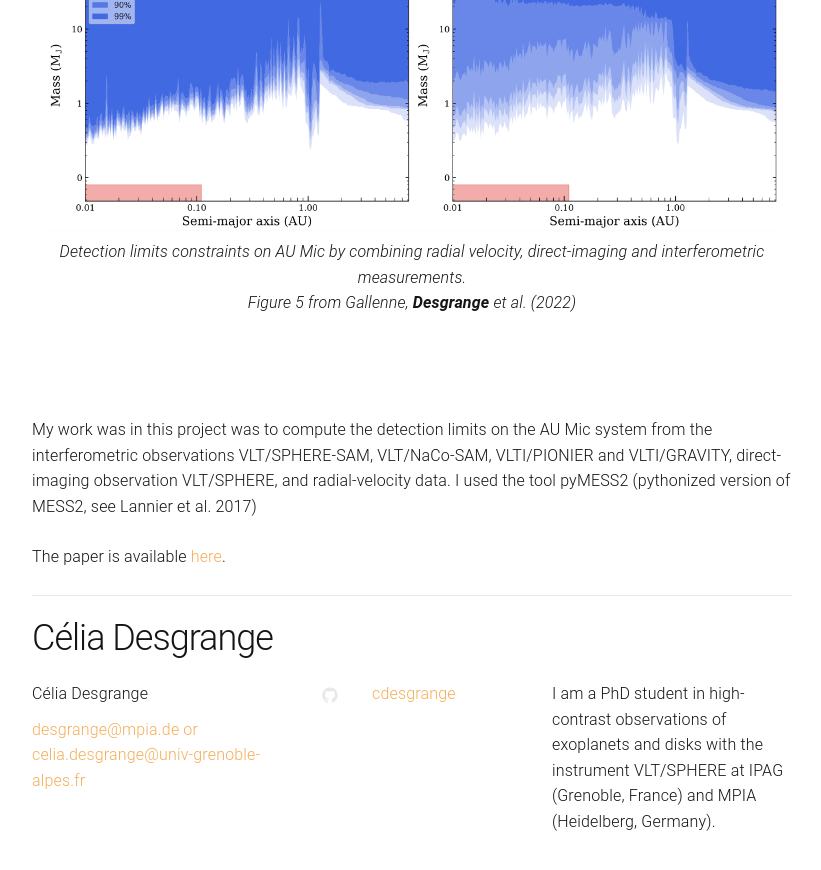
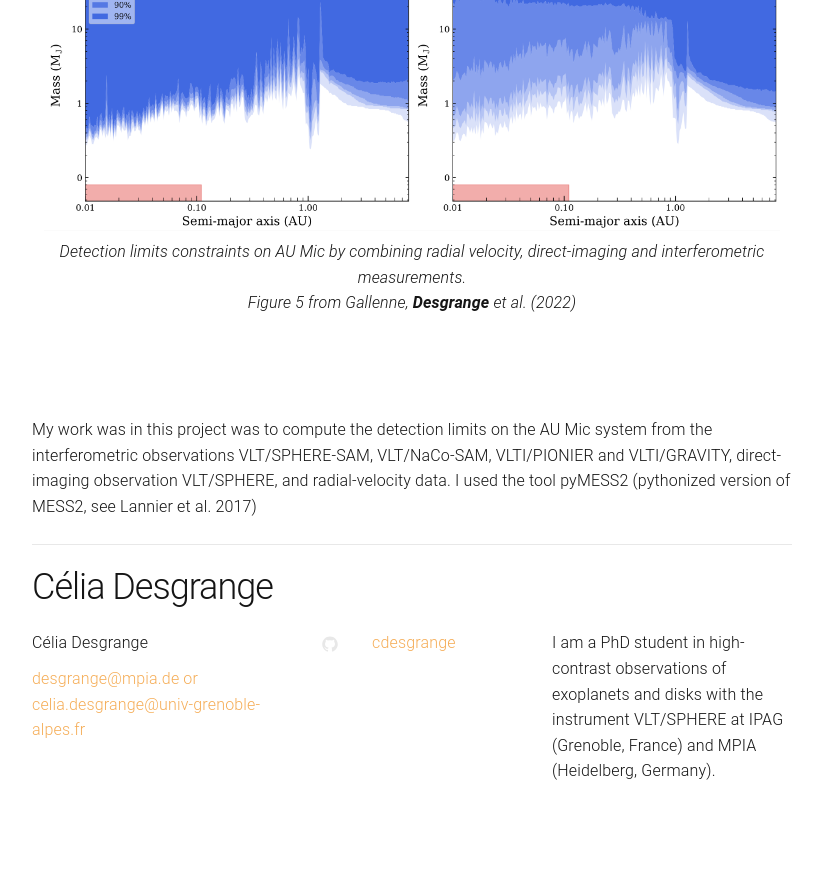
Before and after one commit to cdesgrange/cdesgrange.github.io, a Jekyll site: the page built from _posts/2022-03-23-AUMic.markdown, in a window 1280 px wide and 900 px high, scrolled down 1782 px. Shown: the top 870 px of the window, without its empty margins (228-1049 px from the left). Built offline with Jekyll 4.4.1, drawn with Linux system fonts in a browser that asks for light colours; after the commit the page ends 2631 px from its top, so only the background shows below that; some of the changed lines change nothing that is shown.

Commit message:
change location paper available here

```diff
--- a/_posts/2022-03-23-AUMic.markdown
+++ b/_posts/2022-03-23-AUMic.markdown
@@ -5,7 +5,7 @@
 preview: fig/fig_intro_AUMic.png
 ---
 
-<b> Second-author paper: </b> <i> Probing the innermost region of the AU Microscopii debris disc</i>, Gallenne,  Desgrange et al., 2022, Astronomy & Astrophysics.
+<b> Second-author paper: </b> <i>  <a href="https://ui.adsabs.harvard.edu/abs/2022A%26A...665A..41G/abstract">Probing the innermost region of the AU Microscopii debris disc</a></i>, Gallenne,  Desgrange et al., 2022, Astronomy & Astrophysics.
 
 The AU Mic system is young and has a nearby M-dwarf star harbouring a circumstellar debris disc. It has two discovered planets, AU Mic b and c on orbital periods of 8.5 days and 18.9 days (semi-major axes of 0.07 au and 0.11), respectively. In addition, large-scale structures within the disc were discovered and are moving outwards at high velocity.
 
@@ -31,5 +31,3 @@
 <br><br>
 
 My work was in this project was to compute the detection limits on the AU Mic system from the interferometric observations VLT/SPHERE-SAM, VLT/NaCo-SAM, VLTI/PIONIER and VLTI/GRAVITY, direct-imaging observation VLT/SPHERE, and radial-velocity data. I used the tool pyMESS2 (pythonized version of MESS2, see Lannier et al. 2017)
-
-The paper is available <a href="https://ui.adsabs.harvard.edu/abs/2022A%26A...665A..41G/abstract">here</a>.
```
